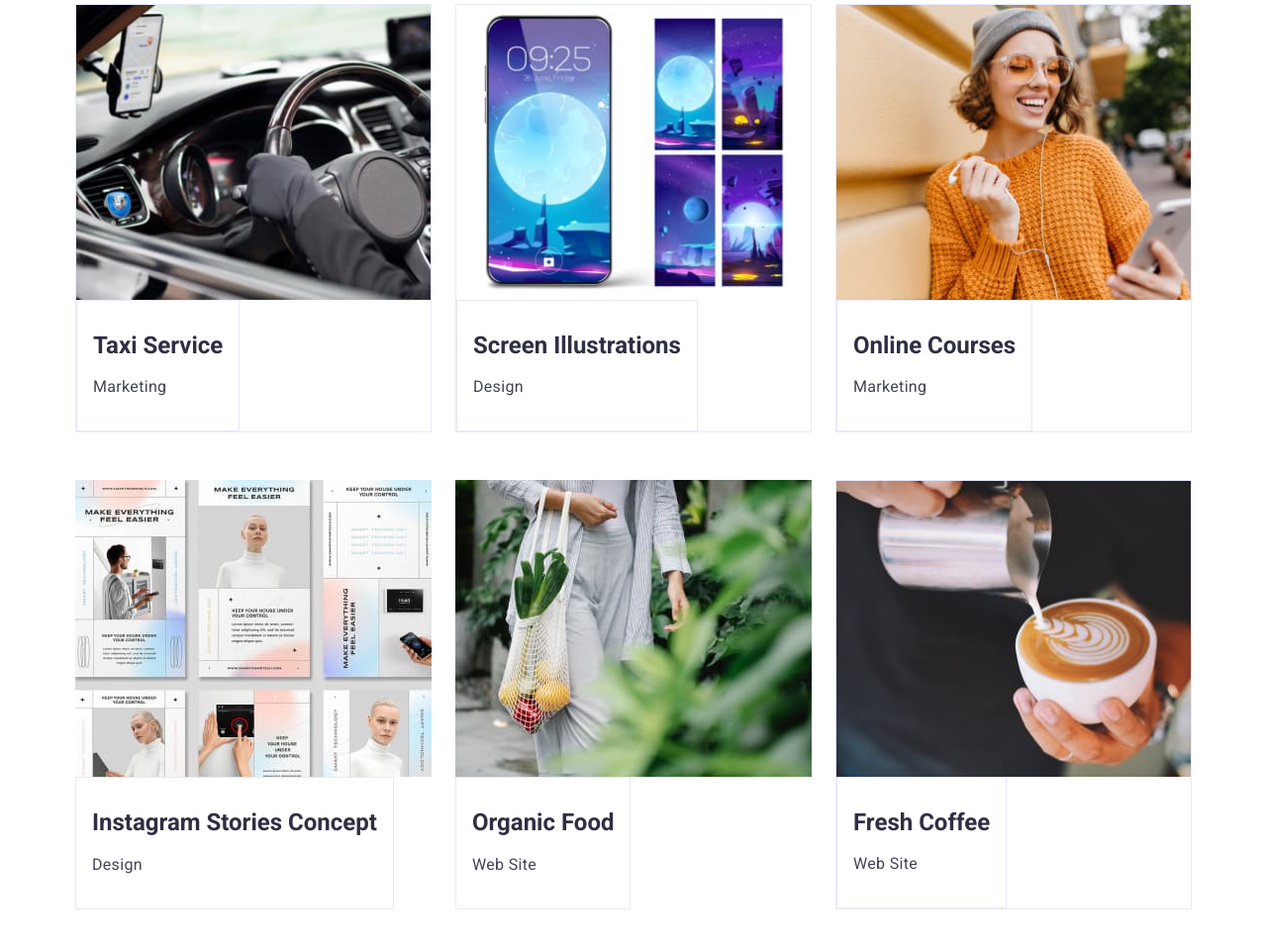
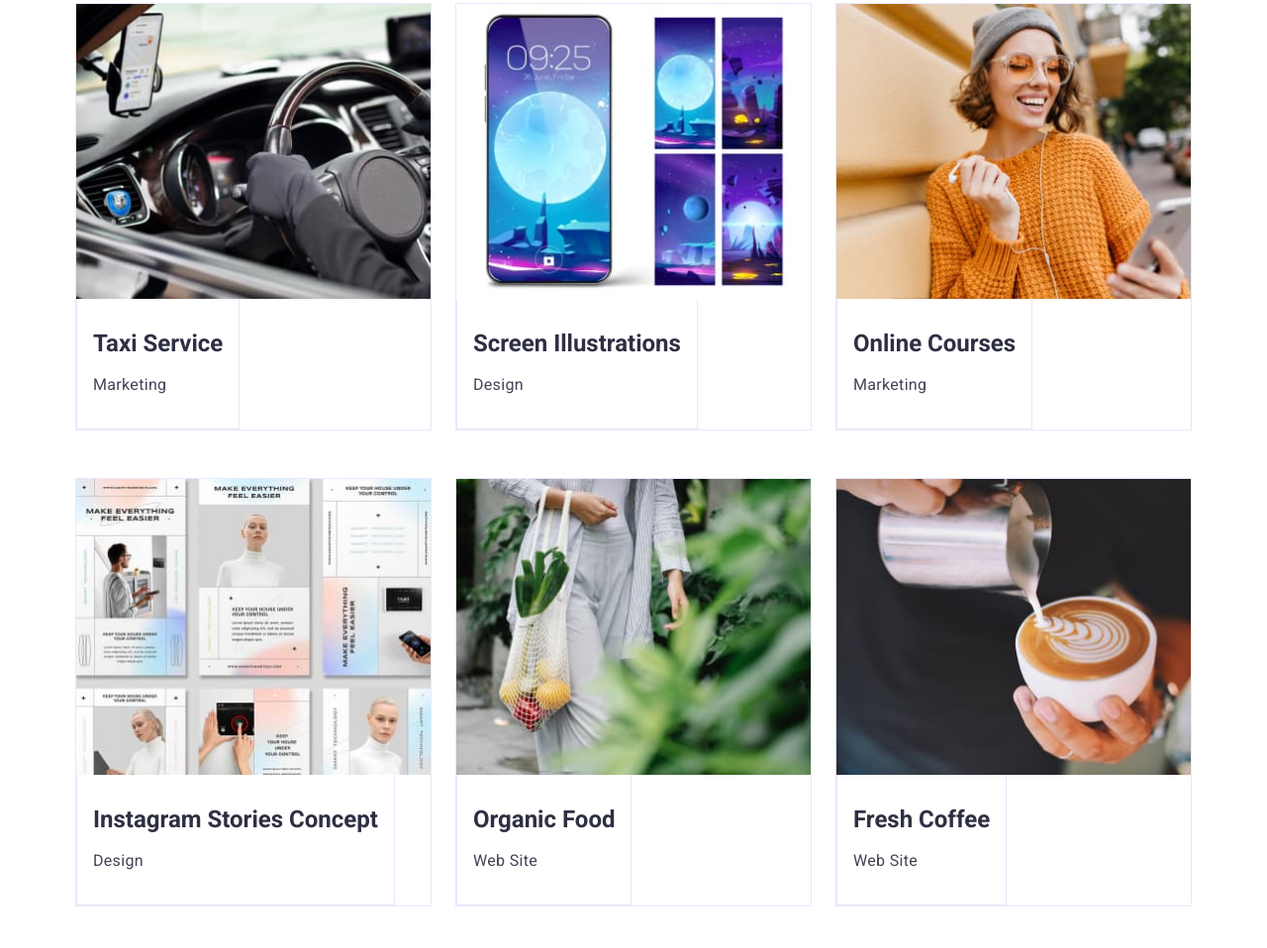
Before and after one commit to DmytroLynnyk/goit-markup-hw-03, a plain HTML site: page portfolio.html in a window 1280 px wide. Shown: the part 892-1850 px from the top of the page at 99% size. Drawn offline with nearby package versions, Linux system fonts and the light colour scheme.

Commit message:
Final correction

```diff
--- a/css/styles.css
+++ b/css/styles.css
@@ -461,6 +461,7 @@ header {
   gap: 8px;
   padding: 32px 16px;
   border: 1px solid var(--cornflower);
+  border-top: none;
 }
 
 .portf-name {
--- a/portfolio.html
+++ b/portfolio.html
@@ -90,6 +90,7 @@
 
           <!-- Products -->
           <ul class="portfolio-list list">
+            <!-- Item 1 -->
             <li class="portf-item">
               <a class="portf-card link" href="">
                 <img
@@ -105,6 +106,7 @@
                 </div>
               </a>
             </li>
+            <!-- Item 2 -->
             <li class="portf-item">
               <a class="portf-card link" href="">
                 <img
@@ -118,6 +120,7 @@
                 </div>
               </a>
             </li>
+            <!-- Item 3 -->
             <li class="portf-item">
               <a class="portf-card link" href="">
                 <img
@@ -131,6 +134,7 @@
                 </div>
               </a>
             </li>
+            <!-- Item 4 -->
             <li class="portf-item">
               <a class="portf-card link" href="">
                 <img src="./images/portf4.jpg" alt="Taxi Service" width="360" />
@@ -140,6 +144,7 @@
                 </div>
               </a>
             </li>
+            <!-- Item 5 -->
             <li class="portf-item">
               <a class="portf-card link" href="">
                 <img
@@ -153,6 +158,7 @@
                 </div>
               </a>
             </li>
+            <!-- Item 6 -->
             <li class="portf-item">
               <a class="portf-card link" href="">
                 <img
@@ -166,7 +172,8 @@
                 </div>
               </a>
             </li>
-            <li class="">
+            <!-- Item 7 -->
+            <li class="portf-item">
               <a class="portf-card link" href="">
                 <img
                   src="./images/portf7.jpg"
@@ -181,7 +188,8 @@
                 </div>
               </a>
             </li>
-            <li class="">
+            <!-- Item 8 -->
+            <li class="portf-item">
               <a class="portf-card link" href="">
                 <img src="./images/portf8.jpg" alt="Organic Food" width="360" />
                 <div class="portf-info">
@@ -190,6 +198,7 @@
                 </div>
               </a>
             </li>
+            <!-- Item 9 -->
             <li class="portf-item">
               <a class="portf-card link" href="">
                 <img src="./images/portf9.jpg" alt="Fresh Coffee" width="360" />
```
